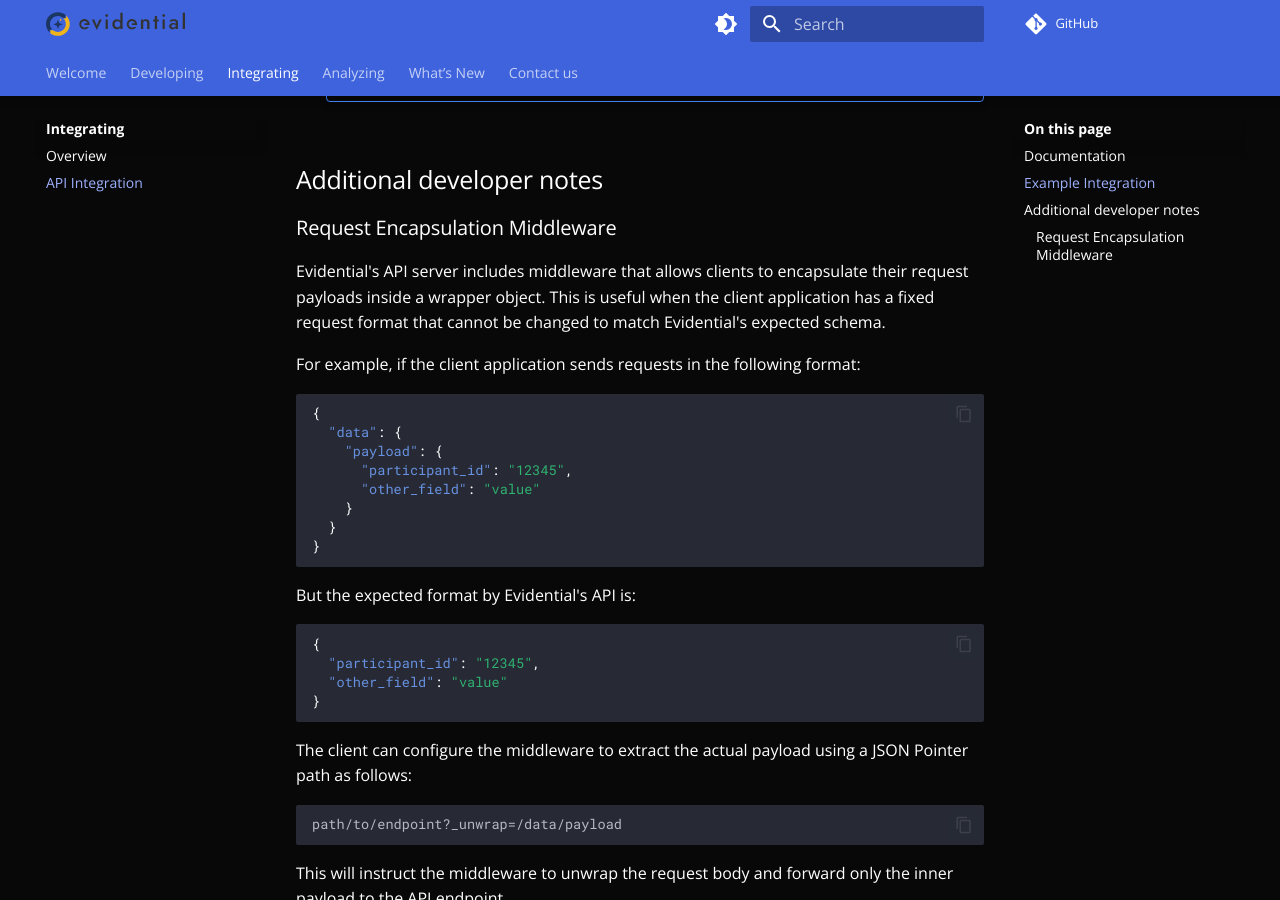
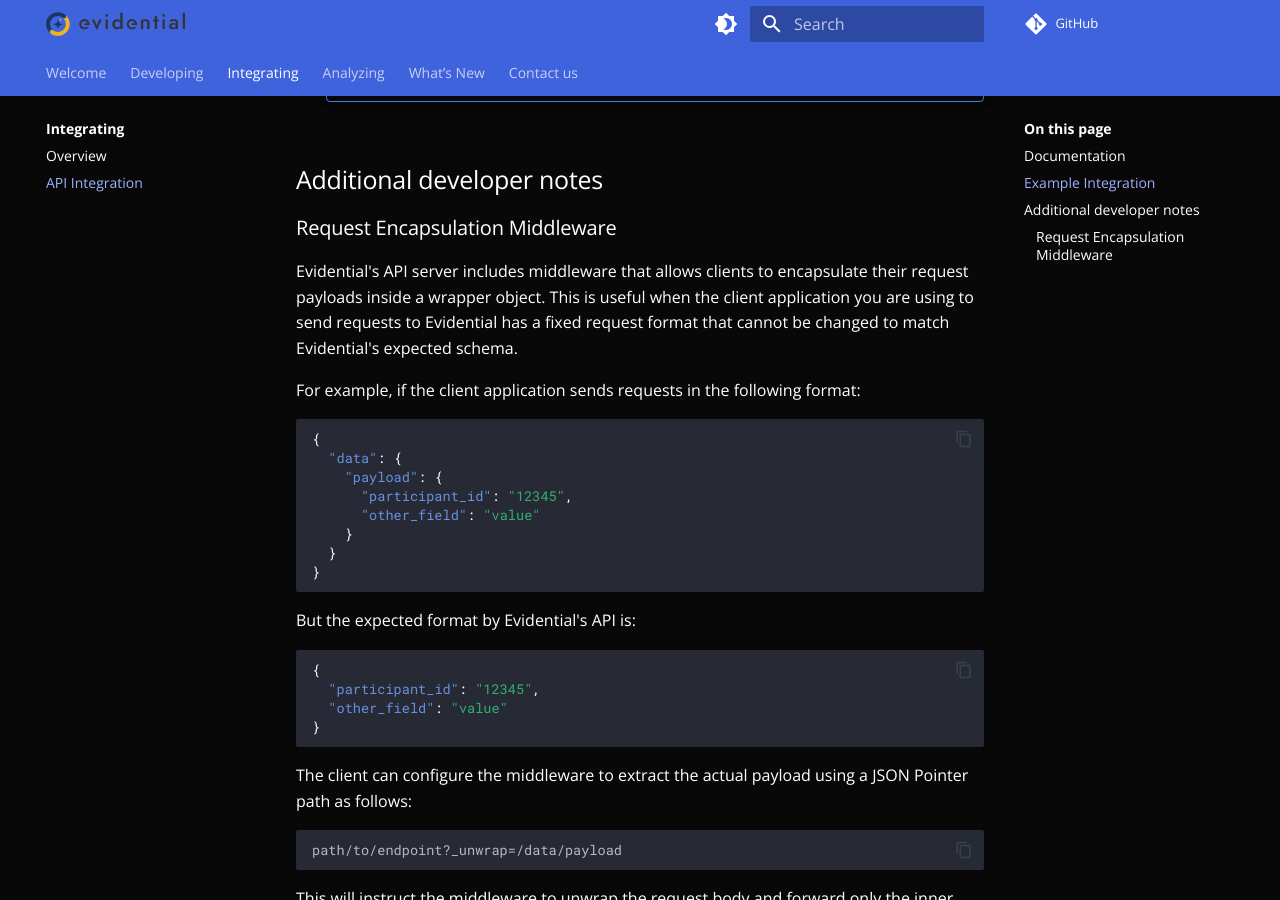
Before and after one commit to agency-fund/evidential-docs, an MkDocs documentation site: the page built from docs/integration/integration.md, in a window 1280 px wide and 900 px high, scrolled down 2529 px. Built offline with MkDocs 1.6.1 and Material for MkDocs 9.7.7, drawn with Linux system fonts in a browser that asks for light colours; comment, search, counter and statistics services are not loaded.

````diff
--- a/docs/integration/integration.md
+++ b/docs/integration/integration.md
@@ -108,7 +108,8 @@ sequenceDiagram
 ## Additional developer notes
 
 ### Request Encapsulation Middleware
-Evidential's API server includes middleware that allows clients to encapsulate their request payloads inside a wrapper object. This is useful when the client application has a fixed request format that cannot be changed to match Evidential's expected schema.
+
+Evidential's API server includes middleware that allows clients to encapsulate their request payloads inside a wrapper object. This is useful when the client application you are using to send requests to Evidential has a fixed request format that cannot be changed to match Evidential's expected schema.
 
 For example, if the client application sends requests in the following format:
 
@@ -131,9 +132,11 @@ But the expected format by Evidential's API is:
   "other_field": "value"
 }
 ```
+
 The client can configure the middleware to extract the actual payload using a JSON Pointer path as follows:
 
 ```
 path/to/endpoint?_unwrap=/data/payload
 ```
+
 This will instruct the middleware to unwrap the request body and forward only the inner payload to the API endpoint.
````
